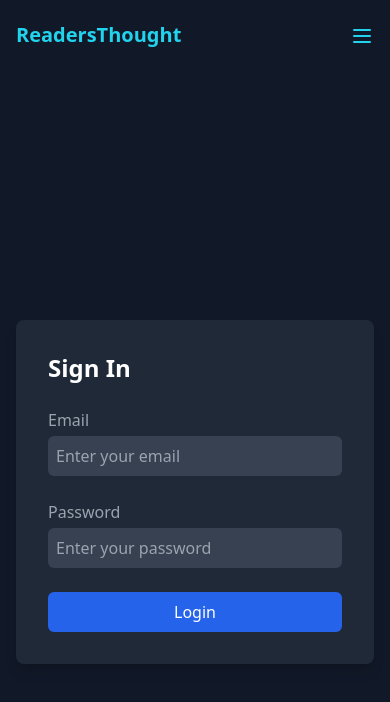
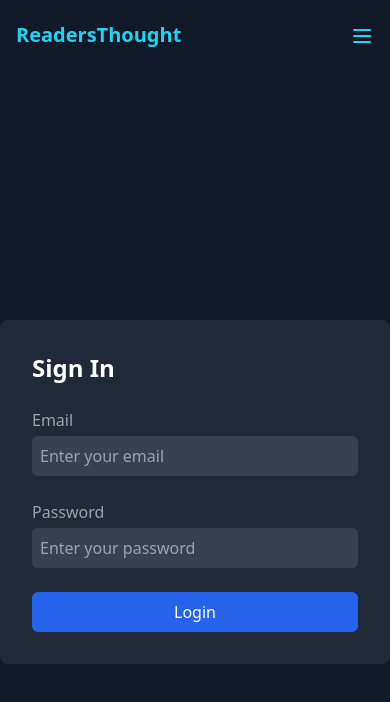
Before and after one commit to Waffiyyi/ReadersThought, a React (Vite) app: page / in a window 390 px wide. Shown: the top 702 px of the page. Built offline with nearby package versions, Linux system fonts and the light colour scheme; no server answers.

Commit message:
modified styles

```diff
--- a/src/components/auth/SignIn.tsx
+++ b/src/components/auth/SignIn.tsx
@@ -35,10 +35,10 @@ const SignIn: React.FC = () => {
     };
 
     return (
-        <div className="signin-container flex justify-center items-center h-[100vh] bg-gray-900 overflow-hidden px-4">
+        <div className="flex items-center justify-center min-h-screen bg-gray-900">
             <form
                 onSubmit={handleSubmit}
-                className="bg-gray-800 p-8 rounded-lg shadow-lg max-w-md w-full space-y-6 sm:mx-2"
+                className="bg-gray-800 p-8 rounded-lg max-w-md w-full space-y-6"
             >
                 <h5 className="text-white text-2xl font-bold sm:text-xl">Sign In</h5>
                 <div>
--- a/src/components/entry/EditEntry.tsx
+++ b/src/components/entry/EditEntry.tsx
@@ -40,7 +40,7 @@ const styles = {
     },
     "&.Mui-focused fieldset": {
       borderColor: "#06b6d4",
-      color: "#06b6d4",
+      color: "#ffffff",
     },
   },
   "& .MuiOutlinedInput-input": {
--- a/src/components/entry/Entry.tsx
+++ b/src/components/entry/Entry.tsx
@@ -35,7 +35,7 @@ const styles = {
         },
         "&.Mui-focused fieldset": {
             borderColor: "#06b6d4",
-            color: "#06b6d4",
+            color: "#ffffff",
         },
     },
     "& .MuiOutlinedInput-input": {
@@ -138,7 +138,7 @@ const Entry: React.FC = () => {
     return (
         <LocalizationProvider dateAdapter={AdapterDateFns}>
             <motion.div
-                className="container mx-auto py-10 px-5 bg-gray-900 text-white h-screen flex justify-center items-center"
+                className="mx-auto py-10 px-5 bg-gray-900 text-white min-h-screen flex justify-center items-center"
                 initial={{opacity: 0}}
                 animate={{opacity: 1}}
                 transition={{duration: 0.5}}
--- a/src/components/navbar/Navbar.tsx
+++ b/src/components/navbar/Navbar.tsx
@@ -33,7 +33,7 @@ function Navbar() {
             animate={{ y: 0 }}
             transition={{ duration: 0.5 }}
         >
-            <div className="container overflow-hidden mx-auto flex justify-between items-center">
+            <div className="container mx-auto mb-0 flex justify-between items-center">
                 <Link
                     to="/entries"
                     className="text-cyan-400 text-3xl font-bold hover:text-cyan-300 transition duration-300 sm:text-xl"
@@ -82,6 +82,6 @@ function Navbar() {
             )}
         </motion.nav>
     );
-}
+ }
 
 export default Navbar;
--- a/src/index.css
+++ b/src/index.css
@@ -9,5 +9,6 @@
 body {
     background-color: rgb(17 24 39);
     color: white;
-    /*overflow: hidden;*/
+    overflow: hidden;
+
 }
```
